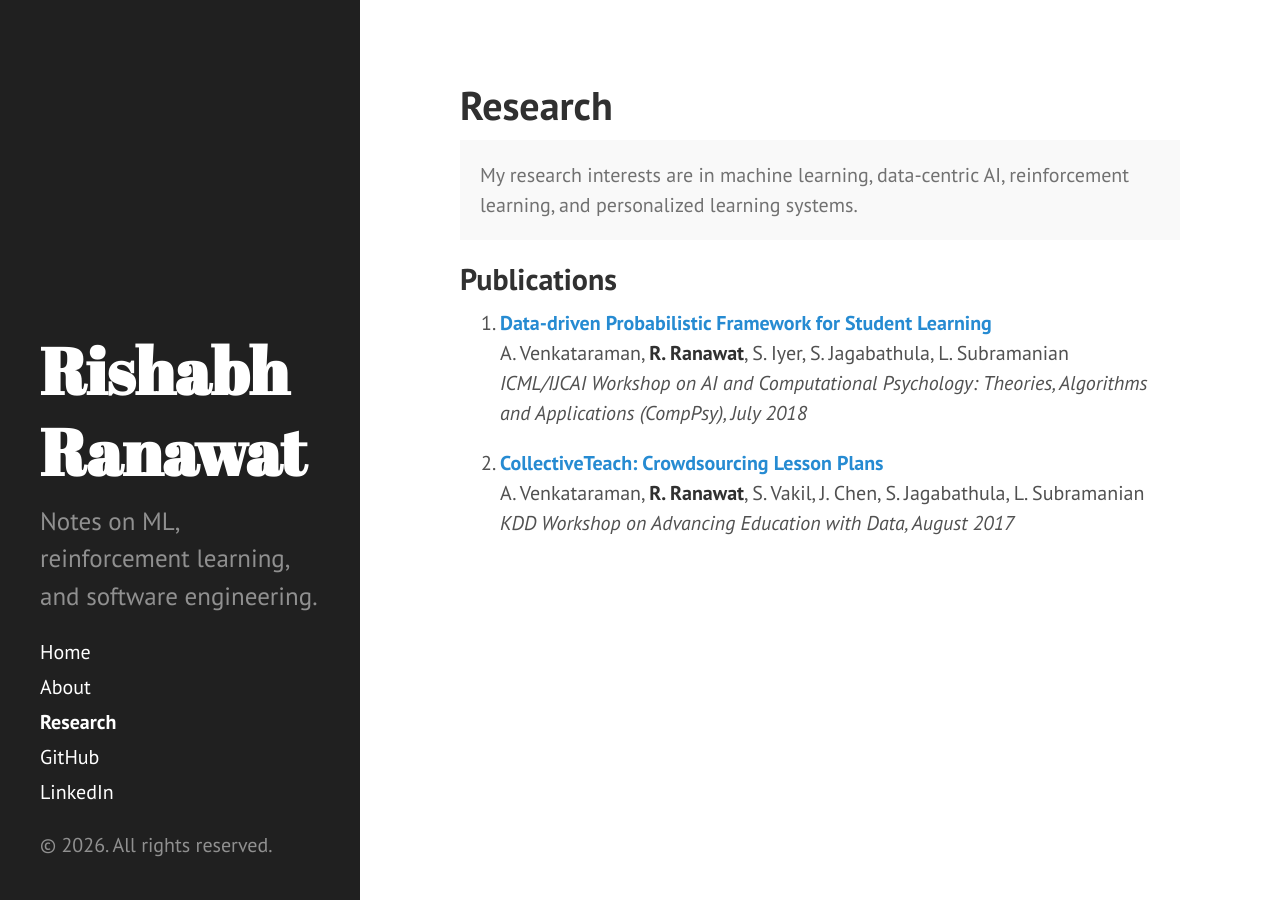
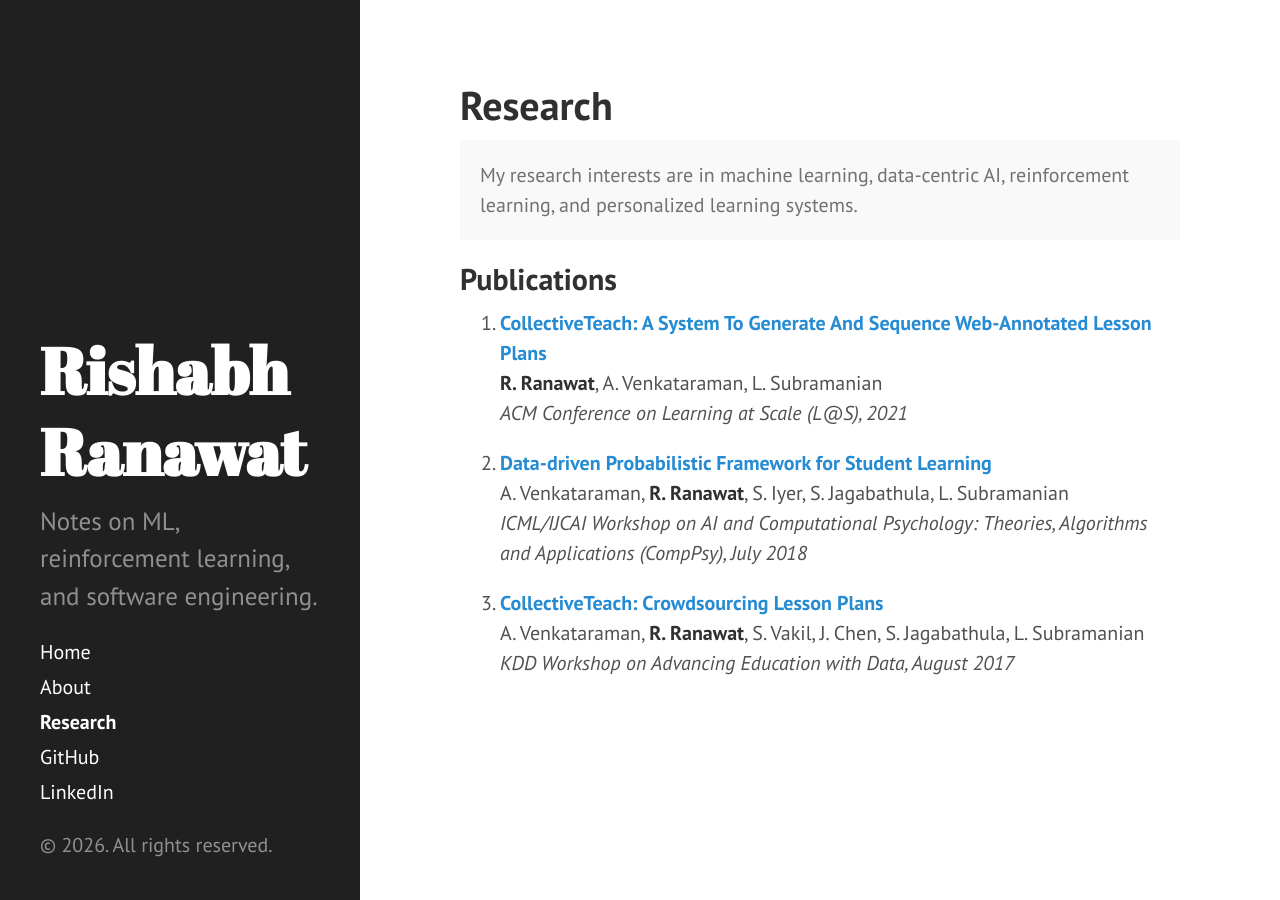
Before and after one commit to rishabhranawat/rishabhranawat.github.io, a Jekyll site: the page built from research.md, in a window 1280 px wide. Built offline with Jekyll 4.4.1, drawn with Linux system fonts in a browser that asks for light colours.

Commit message:
Add CollectiveTeach L@S 2021 publication
Co-Authored-By: Claude Opus 4.5 <noreply@anthropic.com>

```diff
--- a/research.md
+++ b/research.md
@@ -9,10 +9,14 @@ title: Research
 
 <h2>Publications</h2>
 
-1. <a href="{{ site.baseurl }}/public/documents/icml_data_driven_student.pdf"><strong>Data-driven Probabilistic Framework for Student Learning</strong></a><br>
+1. <a href="https://dl.acm.org/doi/abs/10.1145/3460112.3471938"><strong>CollectiveTeach: A System To Generate And Sequence Web-Annotated Lesson Plans</strong></a><br>
+<strong>R. Ranawat</strong>, A. Venkataraman, L. Subramanian<br>
+<em>ACM Conference on Learning at Scale (L@S), 2021</em>
+
+2. <a href="{{ site.baseurl }}/public/documents/icml_data_driven_student.pdf"><strong>Data-driven Probabilistic Framework for Student Learning</strong></a><br>
 A. Venkataraman, <strong>R. Ranawat</strong>, S. Iyer, S. Jagabathula, L. Subramanian<br>
 <em>ICML/IJCAI Workshop on AI and Computational Psychology: Theories, Algorithms and Applications (CompPsy), July 2018</em>
 
-2. <a href="{{ site.baseurl }}/public/documents/kdd_collective_teach.pdf"><strong>CollectiveTeach: Crowdsourcing Lesson Plans</strong></a><br>
+3. <a href="{{ site.baseurl }}/public/documents/kdd_collective_teach.pdf"><strong>CollectiveTeach: Crowdsourcing Lesson Plans</strong></a><br>
 A. Venkataraman, <strong>R. Ranawat</strong>, S. Vakil, J. Chen, S. Jagabathula, L. Subramanian<br>
 <em>KDD Workshop on Advancing Education with Data, August 2017</em>
```
